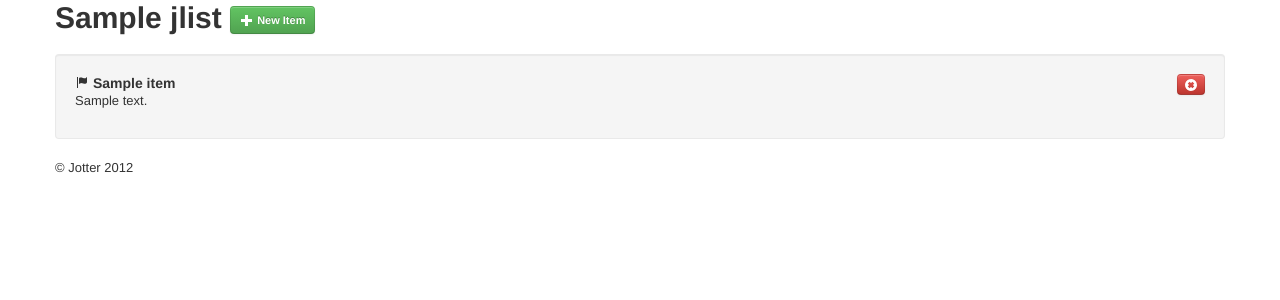
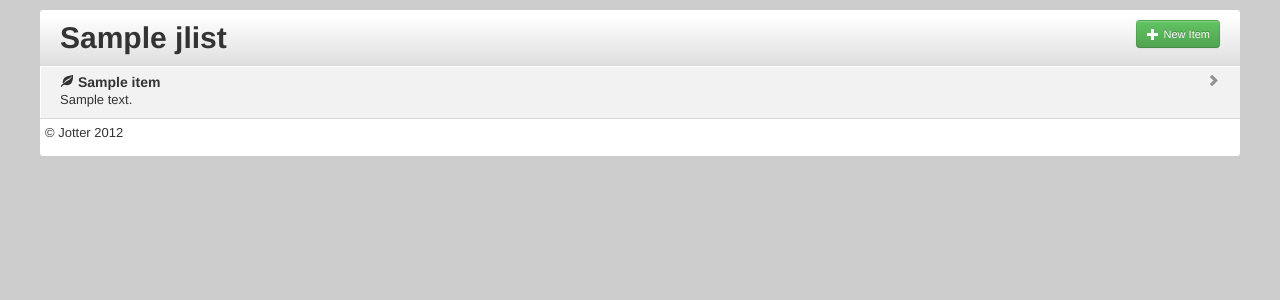
Before and after one commit to brab/jotter, a Django app: template templates/jot/jlist_view.html in a window 1280 px wide. Shown: the top 300 px of the page. Run offline with Django 3.2, Linux system fonts and the light colour scheme; the template is opened without the code that fills it: most values are stand-ins (such as "Sample title", 1, 10 or a date in 2020); form fields are guessed from the names that the template uses; some libraries are stand-ins or nearby versions.

Commit message:
Some list screen styling

```diff
--- a/jot/forms.py
+++ b/jot/forms.py
@@ -17,9 +17,11 @@ class jListItemForm(forms.ModelForm):
     slug = forms.CharField(
             required=False,
             widget=forms.HiddenInput())
+    name = forms.CharField(
+            widget=forms.TextInput(attrs={'class':'span4'}))
     description = forms.CharField(
             required=False,
-            widget=forms.Textarea())
+            widget=forms.Textarea(attrs={'class':'span4','rows':'2',}))
 
     class Meta:
         model = jListItem
--- a/media/css/styles.css
+++ b/media/css/styles.css
@@ -1,5 +1,56 @@
 @import url("bootstrap.min.css");
 
-a.item-delete {
-    float: right;
+body {
+    background-color: #cccccc;
 }
+
+.page-header {
+  background-color: #f5f5f5;
+  padding: 20px 20px 10px;
+  margin: -20px -20px 20px;
+}
+
+.container > footer p { text-align: center; /* center align it with the container */ }
+
+.content {
+    background-color: #ffffff;
+    -webkitborder-radius: 3px;
+    -moz-border-radius: 3px;
+    border-radius: 3px;
+    padding: 5px;
+    margin: 10px -15px;
+}
+
+#jlist-header {
+    margin: 0 -5px;
+    padding: 5px 20px 10px 20px;
+    background: -moz-linear-gradient(top, rgba(255,255,255,0) 0%, rgba(255,255,255,0) 1%, rgba(222,222,222,1) 100%);
+    background: -webkit-gradient(linear, left top, left bottom, color-stop(0%, rgba(255,255,255,0)), color-stop(1%, rgba(255,255,255,0)), color-stop(100%, rgba(222,222,222,1)));
+    background: -webkit-linear-gradient(top, rgba(255,255,255,0) 0%, rgba(255,255,255,0) 1%, rgba(222,222,222,1) 100%);
+    background: -o-linear-gradient(top, rgba(255,255,255,0) 0%, rgba(255,255,255,0) 1%, rgba(222,222,222,1) 100%);
+    background: -ms-linear-gradient(top, rgba(255,255,255,0) 0%, rgba(255,255,255,0) 1%, rgba(222,222,222,1) 100%);
+    background: linear-gradient(top, rgba(255,255,255,0) 0%, rgba(255,255,255,0) 1%, rgba(222,222,222,1) 100%);
+}
+
+#jlist-items {
+    margin: 0 -5px 5px -5px;
+}
+
+.jlist-item {
+    background-color: #f2f2f2;
+    border-top: 1px solid #d8d8d8;
+    border-bottom: 1px solid #d8d8d8;
+    -webkit-box-shadow: inset 1px 1px #ffffff;
+    -moz-box-shadow: inset 1px 1px #ffffff;
+    box-shadow: inset 1px 1px #ffffff;
+    margin-top: -1px;
+    padding: 7px 20px 0 20px;
+}
+
+.opac-light {
+    opacity: 0.5;
+}
+
+.inline {
+    display: inline-block;
+}
--- a/templates/jot/jlist_view.html
+++ b/templates/jot/jlist_view.html
@@ -55,10 +55,10 @@
           existing_item.find('.item-description')
             .text(retval['data']['_container']['description'].split(' ').slice(0,4).join(' ') + ' ...');
           if (retval['data']['_container']['checked'] == true) {
-            existing_item.find('.item-checked').addClass('icon-flag');
+            existing_item.find('.item-checked').addClass('icon-leaf');
           }
           else {
-            existing_item.find('.item-checked').removeClass('icon-flag');
+            existing_item.find('.item-checked').removeClass('icon-leaf');
           }
         }
         else {
@@ -74,10 +74,10 @@
           new_item.find('.item-description')
             .text(retval['data']['_container']['description'].split(' ').slice(0,4).join(' ') + ' ...');
           if (retval['data']['_container']['checked'] == true) {
-            new_item.find('.item-checked').addClass('icon-flag');
+            new_item.find('.item-checked').addClass('icon-leaf');
           }
           else {
-            new_item.find('.item-checked').removeClass('icon-flag');
+            new_item.find('.item-checked').removeClass('icon-leaf');
           }
           $('#jlist-items').append(new_item);
           $('#jlist-items .jlist-item:last').animate({opacity:100, height:'toggle'}, 600);
@@ -129,18 +129,18 @@
 {% endblock scripts %}
 
 {% block body %}
-<h1>
-  {{ jlist.name }}
-  <a class="btn btn-success btn-small" id="item-new" href="#"><i class="icon-plus icon-white"></i> New Item</a>
-</h1>
-<br />
+<div id="jlist-header">
+  <h1 class="inline"> {{ jlist.name }}</h1>
+  <a class="btn btn-success btn-small pull-right" id="item-new" href="#"><i class="icon-plus icon-white"></i> New Item</a>
+</div>
 <div id="jlist-items">
   {% for item in jlist_items %}
-  <div class="jlist-item well item-edit" id="{{ item.id }}" data-item-slug="{{ item.slug }}">
+  <div class="jlist-item item-edit" id="{{ item.id }}" data-item-slug="{{ item.slug }}">
     <h4>
-      <i class="item-checked {% if item.checked %}icon-flag{% endif %}"></i>
+      <i class="item-checked {% if item.checked %}icon-leaf{% endif %}"></i>
       <span class="item-name">{{ item.name }}</span>
-      <a class="item-delete btn btn-danger btn-mini" data-item-slug="{{ item.slug }}" href="#"><i class="icon-remove-sign icon-white"></i></a>
+      <i class="icon-chevron-right opac-light pull-right"></i>
+      <a class="item-delete btn btn-danger btn-mini pull-right" style="display:none;" data-item-slug="{{ item.slug }}" href="#"><i class="icon-remove-sign icon-white"></i></a>
     </h4>
     <p class="item-description">
       {{ item.description|truncatewords:"4" }}
```
Also changed, not shown: other parts of templates/jot/jlist_view.html (+10 -20 lines), templates/base.html (+0 -11 lines).
